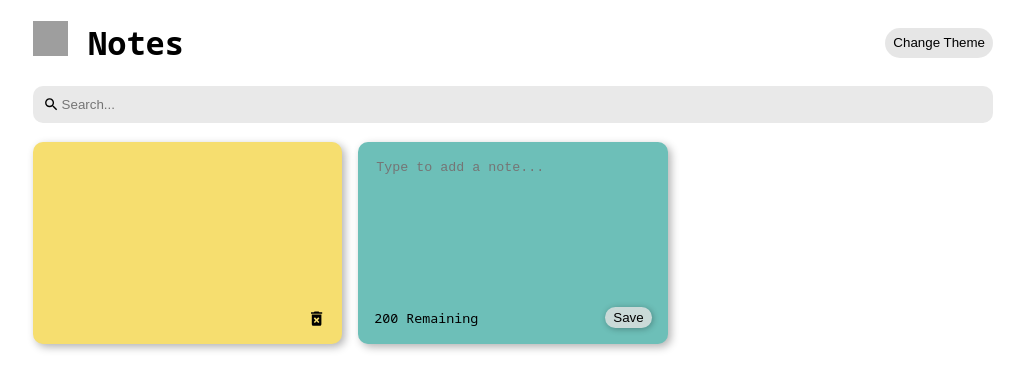
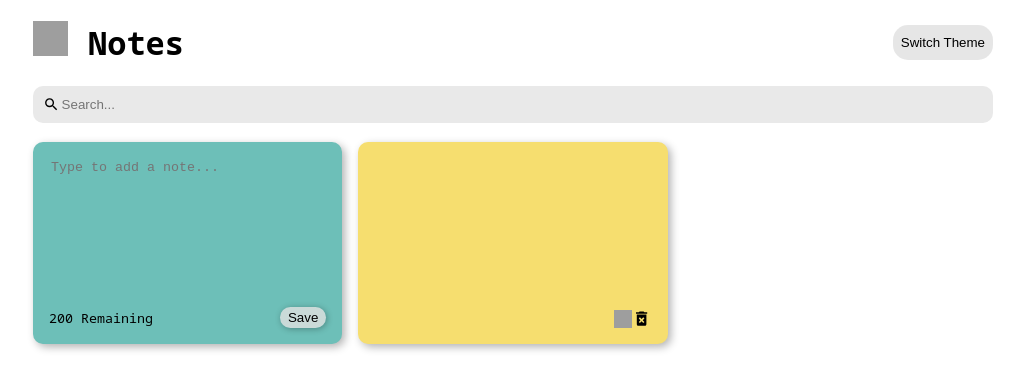
Before and after one commit to KOChz/notes, a React (Create React App) app: page / in a window 1280 px wide. Shown: the top 390 px of the page, without its empty margins (127-1151 px from the left). Built offline with nearby package versions, Linux system fonts and the light colour scheme; grey boxes are pictures that could not be loaded.

Commit message:
trying to add edit feature

```diff
--- a/src/App.js
+++ b/src/App.js
@@ -45,6 +45,16 @@ const App = () => {
     setNotes(newNotes)
   }
 
+  const editNote = (text) => {
+    const editedNote = {
+      text: text,
+      id: nanoid(),
+    }
+
+    const editedNotes = [...notes, editedNote]
+    setNotes(editedNotes)
+  }
+
   return (
     <div className="container">
       <Header />
@@ -55,6 +65,7 @@ const App = () => {
         )}
         handleAddNote={addNote}
         handleDeleteNote={deleteNote}
+        handleEditNote={editNote}
       />
     </div>
   )
--- a/src/header/header.component.jsx
+++ b/src/header/header.component.jsx
@@ -8,7 +8,7 @@ const StyledApp = styled.div`
   color: ${(props) => props.theme.fontColor};
 `
 
-const Header = ({ handleNightMode }) => {
+const Header = () => {
   const [theme, setTheme] = React.useState('light')
 
   const themeToggler = () => {
@@ -28,7 +28,7 @@ const Header = ({ handleNightMode }) => {
           <h1 className="notes">Notes</h1>
         </div>
         <button className="dark-mode" onClick={() => themeToggler()}>
-          Change Theme
+          Switch Theme
         </button>
       </StyledApp>
     </ThemeProvider>
--- a/src/header/header.styles.scss
+++ b/src/header/header.styles.scss
@@ -33,7 +33,11 @@
   border: none;
   border-radius: 15px;
   padding: 3px 8px 3px 8px;
-  height: 30px;
+  height: 35px;
+  -moz-osx-font-smoothing: grayscale;
+  backface-visibility: hidden;
+  transform: translateZ(0);
+  transition: transform 0.15s ease-out;
 }
 
 .dark-mode:hover {
--- a/src/note/note.component.jsx
+++ b/src/note/note.component.jsx
@@ -1,13 +1,32 @@
 import React from 'react'
 import { MdDeleteForever } from 'react-icons/md'
+import { useState } from 'react'
 import './note.styles.scss'
 
-const Note = ({ id, text, date, handleDeleteNote }) => {
+const Note = ({ id, text, date, handleDeleteNote, handleEditNote }) => {
   return (
     <div className="note">
+      {id === handleEditNote.id ? (
+        <div className="edit-note">
+          <textarea rows="6" cols="10" value={text}></textarea>
+        </div>
+      ) : (
         <span className="note-text">{text}</span>
+      )}
+
       <div className="note-footer">
         <small>{date}</small>
+        <div className="footer-icons">
+          <img
+            className="edit-icon"
+            src="https://img.icons8.com/color/48/000000/edit--v2.png"
+            alt="Editing icon"
+            width="18"
+            height="18"
+            onClick={() => {
+              handleEditNote(id)
+            }}
+          />
           <MdDeleteForever
             className="delete-icon"
             size="1.2em"
@@ -17,6 +36,7 @@ const Note = ({ id, text, date, handleDeleteNote }) => {
           />
         </div>
       </div>
+    </div>
   )
 }
 
--- a/src/note/note.styles.scss
+++ b/src/note/note.styles.scss
@@ -9,6 +9,11 @@
   flex-direction: column;
   justify-content: space-between;
   white-space: pre-wrap;
+  cursor: pointer;
+  -moz-osx-font-smoothing: grayscale;
+  backface-visibility: hidden;
+  transform: translateZ(0);
+  transition: transform 0.25s ease-out;
 }
 
 .note:hover {
@@ -42,12 +47,22 @@ textarea:focus {
   border-radius: 15px;
   padding: 3px 8px 3px 8px;
   box-shadow: 1px 1px 6px 0px rgba(0, 0, 0, 0.3);
+  -moz-osx-font-smoothing: grayscale;
+  backface-visibility: hidden;
+  transform: translateZ(0);
+  transition: transform 0.15s ease-out;
 }
 
 .save:hover {
   background-color: #ededed;
   transform: scale(1.1);
   cursor: pointer;
+}
+
+.delete-icon {
+  backface-visibility: hidden;
+  transform: translateZ(0);
+  transition: transform 0.15s ease-out;
 }
 
 .delete-icon:hover {
@@ -60,3 +75,20 @@ textarea:focus {
   word-wrap: break-word;
   display: 'block';
 }
+
+.footer-icons {
+  display: flex;
+  align-items: center;
+  justify-content: space-between;
+}
+
+.edit-icon {
+  backface-visibility: hidden;
+  transform: translateZ(0);
+  transition: transform 0.15s ease-out;
+}
+
+.edit-icon:hover {
+  cursor: pointer;
+  transform: scale(1.15);
+}
--- a/src/notes-list/notes-list.component.jsx
+++ b/src/notes-list/notes-list.component.jsx
@@ -3,18 +3,24 @@ import './notes-list.styles.css'
 import Note from '../note/note.component'
 import AddNote from '../note/add-note.component'
 
-const NoteList = ({ notes, handleAddNote, handleDeleteNote }) => {
+const NoteList = ({
+  notes,
+  handleAddNote,
+  handleDeleteNote,
+  handleEditNote,
+}) => {
   return (
     <div className="notes-list">
+      <AddNote handleAddNote={handleAddNote} />
       {notes.map((note) => (
         <Note
           id={note.id}
           text={note.text}
           date={note.date}
           handleDeleteNote={handleDeleteNote}
+          handleEditNote={handleEditNote}
         />
       ))}
-      <AddNote handleAddNote={handleAddNote} />
     </div>
   )
 }
```
Also changed, not shown: src/note/edit-note.component.jsx (added, +41 -0 lines). Lines whose indentation alone changed are shown as unchanged.
